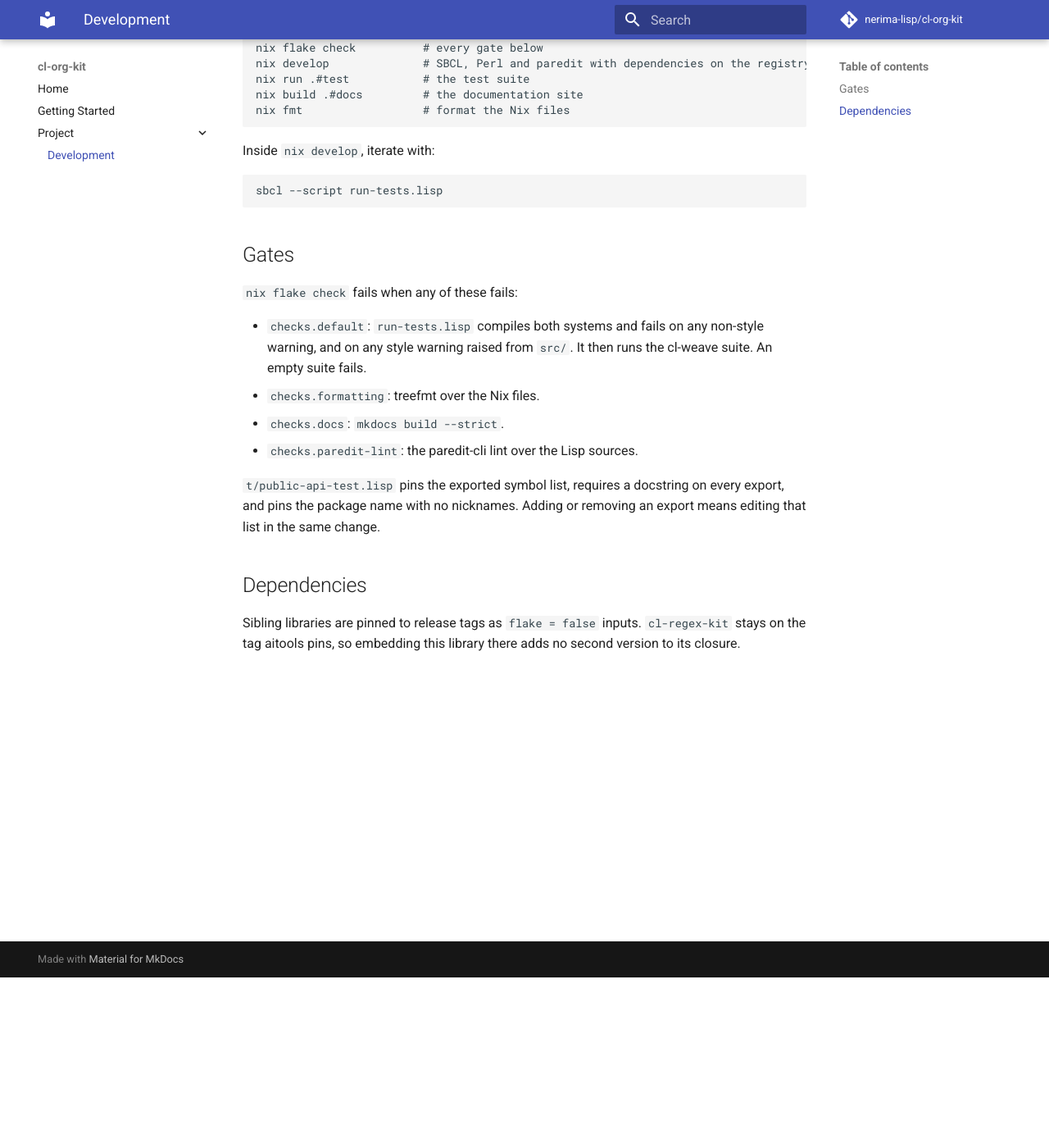
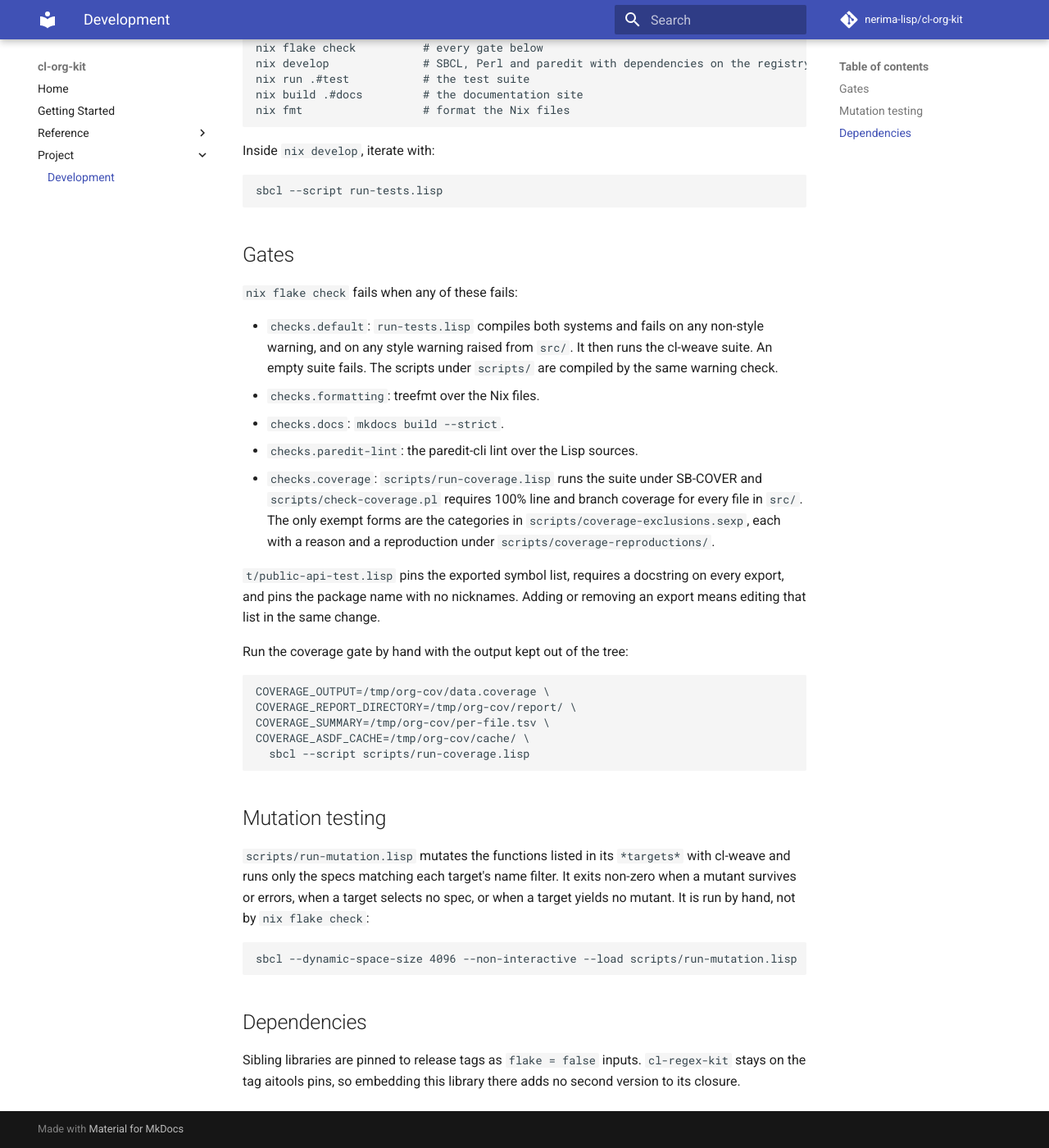
Before and after one commit to nerima-lisp/cl-org-kit, an MkDocs documentation site: the page built from docs/src/project/development.md, in a window 1280 px wide and 1400 px high, scrolled down 208 px. Shown: the whole window at 82% size. Built offline with MkDocs 1.6.1 and Material for MkDocs 9.7.7, drawn with Linux system fonts in a browser that asks for light colours; comment, search, counter and statistics services are not loaded.

Commit message:
docs: document the node model contract and quality gates

````diff
--- a/docs/mkdocs.yml
+++ b/docs/mkdocs.yml
@@ -12,5 +12,7 @@ theme:
 nav:
   - Home: index.md
   - Getting Started: getting-started.md
+  - Reference:
+      - Node Model: reference/node-model.md
   - Project:
       - Development: project/development.md
--- a/docs/src/project/development.md
+++ b/docs/src/project/development.md
@@ -23,14 +23,42 @@ sbcl --script run-tests.lisp
 
 - `checks.default`: `run-tests.lisp` compiles both systems and fails on any
   non-style warning, and on any style warning raised from `src/`. It then runs
-  the cl-weave suite. An empty suite fails.
+  the cl-weave suite. An empty suite fails. The scripts under `scripts/` are
+  compiled by the same warning check.
 - `checks.formatting`: treefmt over the Nix files.
 - `checks.docs`: `mkdocs build --strict`.
 - `checks.paredit-lint`: the paredit-cli lint over the Lisp sources.
+- `checks.coverage`: `scripts/run-coverage.lisp` runs the suite under
+  SB-COVER and `scripts/check-coverage.pl` requires 100% line and branch
+  coverage for every file in `src/`. The only exempt forms are the categories
+  in `scripts/coverage-exclusions.sexp`, each with a reason and a reproduction
+  under `scripts/coverage-reproductions/`.
 
 `t/public-api-test.lisp` pins the exported symbol list, requires a docstring
 on every export, and pins the package name with no nicknames. Adding or
 removing an export means editing that list in the same change.
+
+Run the coverage gate by hand with the output kept out of the tree:
+
+```sh
+COVERAGE_OUTPUT=/tmp/org-cov/data.coverage \
+COVERAGE_REPORT_DIRECTORY=/tmp/org-cov/report/ \
+COVERAGE_SUMMARY=/tmp/org-cov/per-file.tsv \
+COVERAGE_ASDF_CACHE=/tmp/org-cov/cache/ \
+  sbcl --script scripts/run-coverage.lisp
+```
+
+## Mutation testing
+
+`scripts/run-mutation.lisp` mutates the functions listed in its `*targets*`
+with cl-weave and runs only the specs matching each target's name filter. It
+exits non-zero when a mutant survives or errors, when a target selects no
+spec, or when a target yields no mutant. It is run by hand, not by
+`nix flake check`:
+
+```sh
+sbcl --dynamic-space-size 4096 --non-interactive --load scripts/run-mutation.lisp
+```
 
 ## Dependencies
 
````
Also changed, not shown: docs/src/reference/node-model.md (added, +156 -0 lines).
